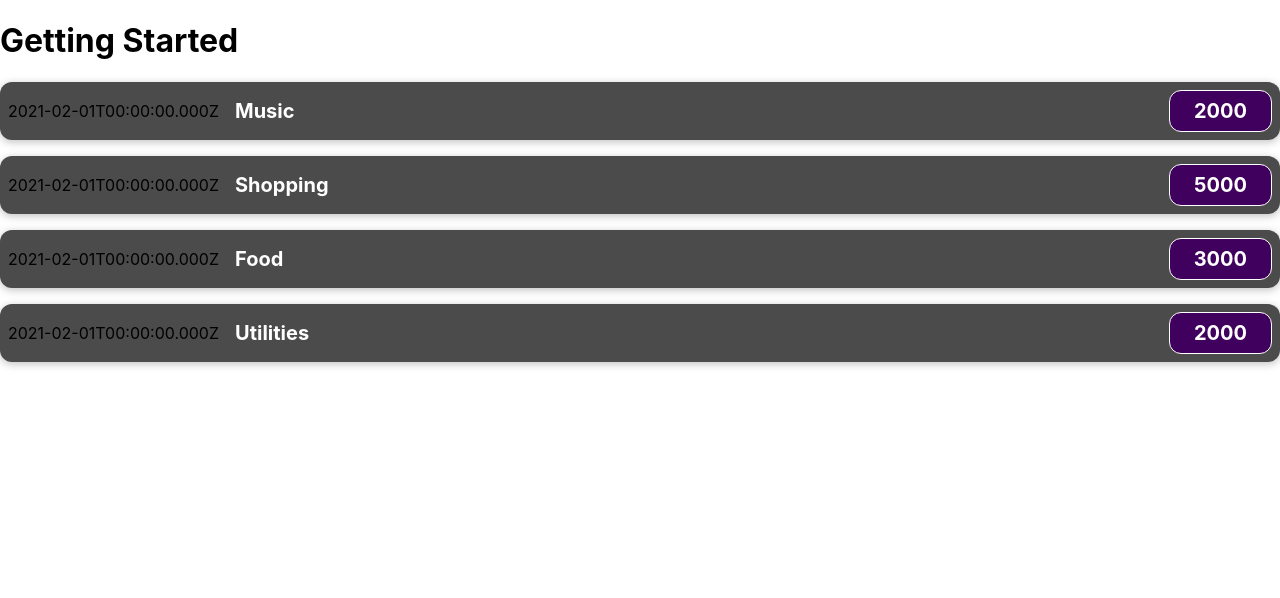
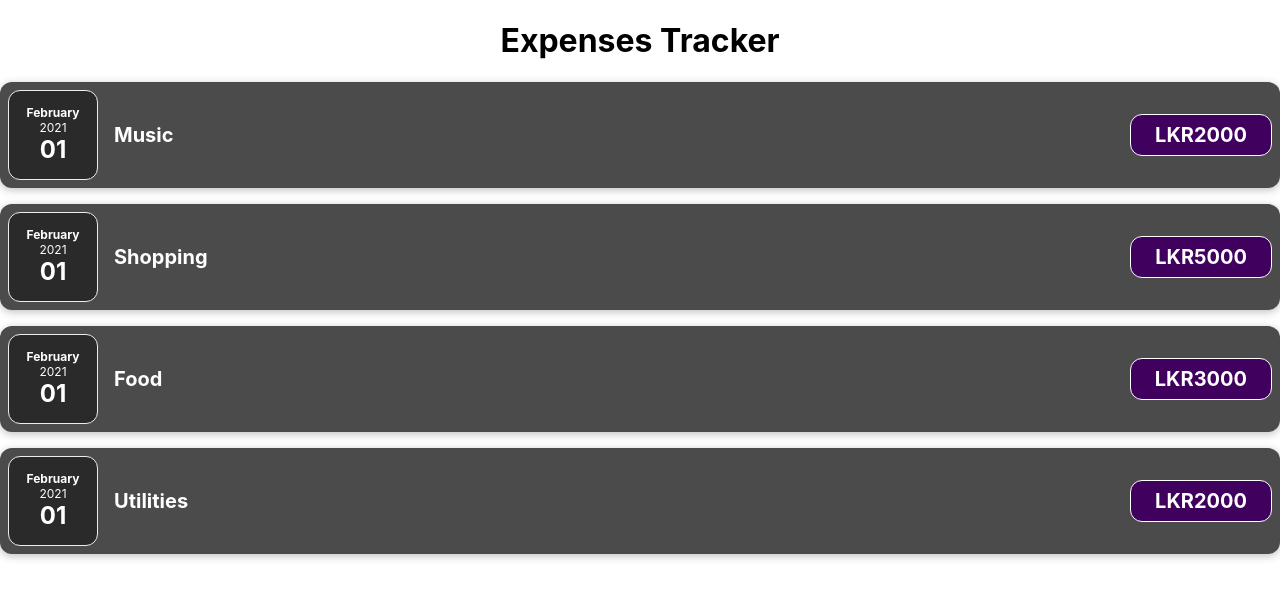
Before and after one commit to dimuthi/Expense-Tracker---Reactjs, a React (Create React App) app in the folder expense-tracker/: page / in a window 1280 px wide. Shown: the top 598 px of the page. Built offline with nearby package versions, Linux system fonts and the light colour scheme.

Commit message:
spliting expenseItem component

```diff
--- a/expense-tracker/src/App.js
+++ b/expense-tracker/src/App.js
@@ -11,7 +11,7 @@
   ];
   return (
     <div>
-      <h1>Getting Started</h1>
+      <h1 align="center">Expenses Tracker</h1>
       <ExpenseItem
         title={items[0].title}
         amount={items[0].amount}
--- /dev/null
+++ b/expense-tracker/src/Components/ExpenseDate.css
@@ -0,0 +1,26 @@
+.expense-date {
+  display: flex;
+  flex-direction: column;
+  width: 5.5rem;
+  height: 5.5rem;
+  border: 1px solid #ececec;
+  background-color: #2a2a2a;
+  color: white;
+  border-radius: 12px;
+  align-items: center;
+  justify-content: center;
+}
+
+.expense-date__month {
+  font-size: 0.75rem;
+  font-weight: bold;
+}
+
+.expense-date__year {
+  font-size: 0.75rem;
+}
+
+.expense-date__day {
+  font-size: 1.5rem;
+  font-weight: bold;
+}
--- /dev/null
+++ b/expense-tracker/src/Components/ExpenseDate.js
@@ -0,0 +1,17 @@
+import './ExpenseDate.css';
+
+function ExpenseDate(props) {
+  const month = props.date.toLocaleString("en-US", { month: "long" });
+  const day = props.date.toLocaleString("en-US", { day: "2-digit" });
+  const year = props.date.getFullYear();
+
+  return (
+    <div className="expense-date">
+      <div className="expense-date__month">{month}</div>
+      <div className="expense-date__year">{year}</div>
+      <div className="expense-date__day">{day}</div>
+    </div>
+  );
+}
+
+export default ExpenseDate;
--- a/expense-tracker/src/Components/ExpenseItem.js
+++ b/expense-tracker/src/Components/ExpenseItem.js
@@ -1,3 +1,4 @@
+import ExpenseDate from "./ExpenseDate";
 import "./ExpenseItem.css";
 
 function ExpenseItem(props) {
@@ -6,10 +7,10 @@
   //   const expenseAmount = 2000;
   return (
     <div className="expense-item">
-      <div>{props.date.toISOString()}</div>
+      <div><ExpenseDate date={props.date}></ExpenseDate></div>
       <div className="expense-item__description">
         <h2>{props.title}</h2>
-        <div className="expense-item__price">{props.amount}</div>
+        <div className="expense-item__price">LKR{props.amount}</div>
       </div>
     </div>
   );
```
